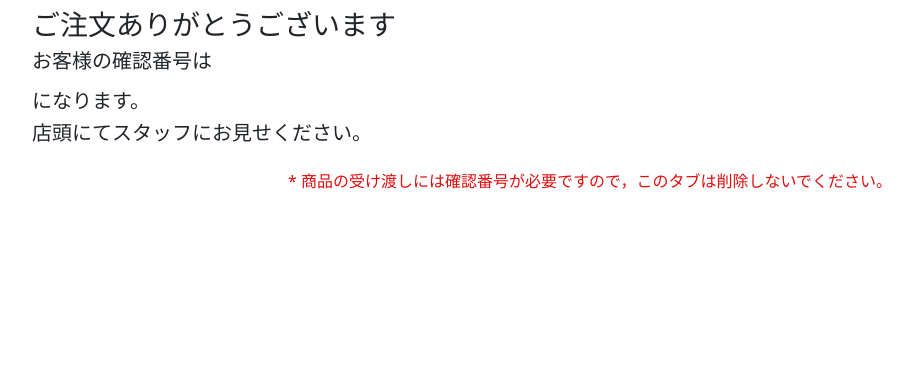
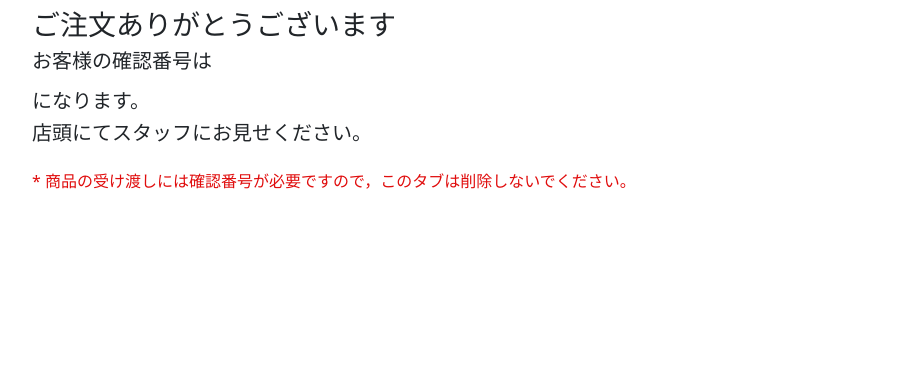
Before and after one commit to oithxs/mobile-order, a Flask app: template templates/result.html in a window 1280 px wide. Shown: the part 46-434 px from the top of the page, without its empty margins (50-963 px from the left). Run offline with Flask 2, Linux system fonts and the light colour scheme; the template is opened without the code that fills it, so the values that code supplies are empty.

Commit message:
センター寄せをやめる

```diff
--- a/templates/result.html
+++ b/templates/result.html
@@ -13,7 +13,7 @@
     <p class="em weight1" style="text-align:center">{{ order_id }}</p>
     <h5>になります。</h5>
     <h5>店頭にてスタッフにお見せください。</h5>
-    <p class="color1 text-center mt-4">* 商品の受け渡しには確認番号が必要ですので，このタブは削除しないでください。</p>
+    <p class="color1 mt-4">* 商品の受け渡しには確認番号が必要ですので，このタブは削除しないでください。</p>
   </div>
   <div class="pb-5"></div>
 {%- endblock %}
```
